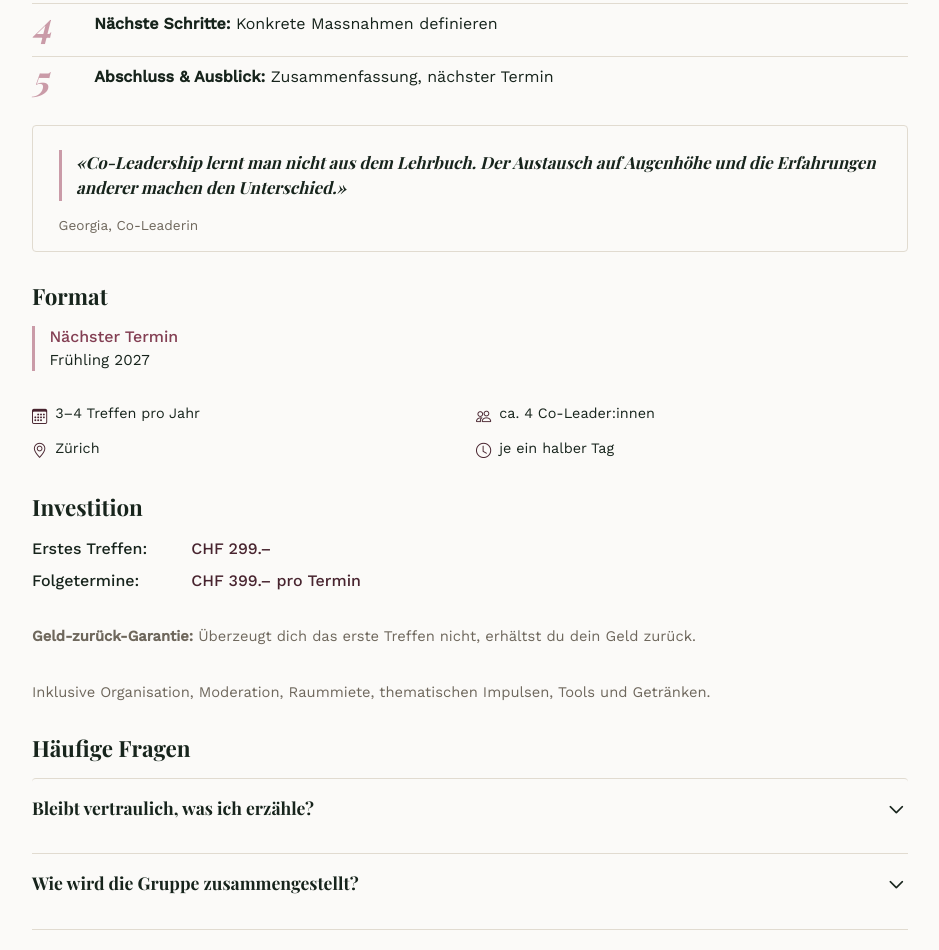
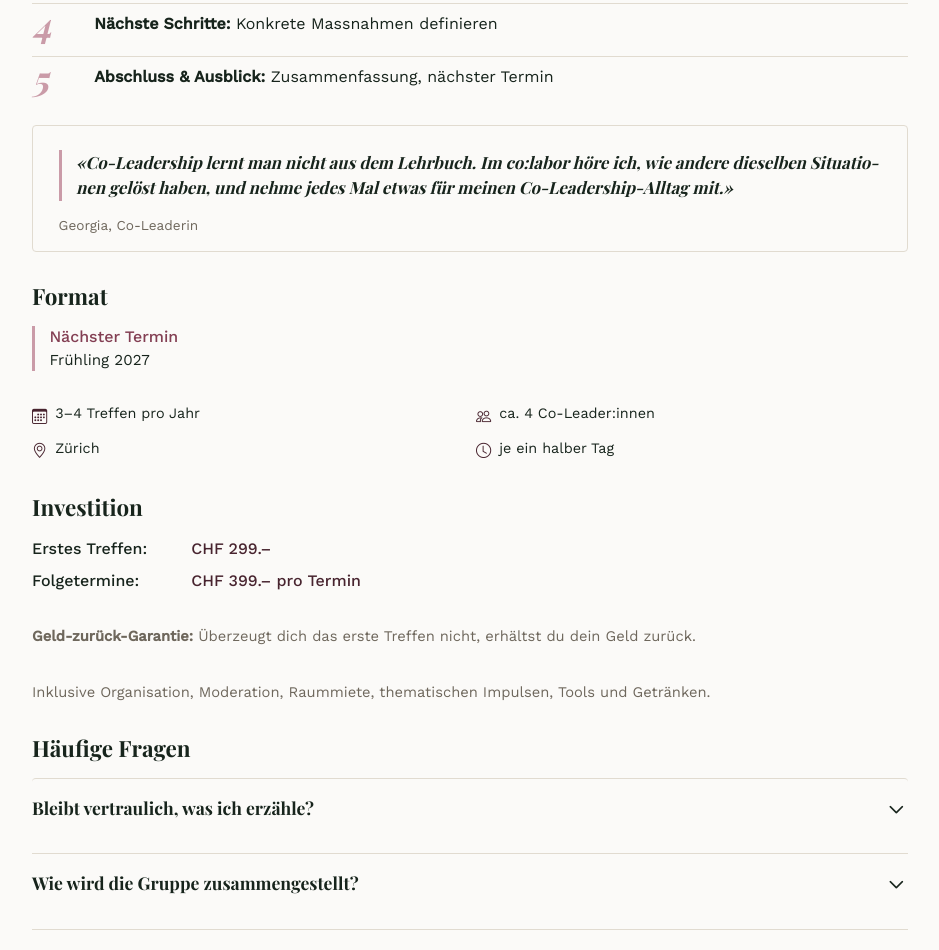
Before and after one commit to nadjamauchle/nadja-mauchle-webseite, a plain HTML site: page angebot/colabor/index.html in a window 1280 px wide. Shown: the part 2265-3215 px from the top of the page, without its empty margins (170-1109 px from the left). Drawn offline with nearby package versions, Linux system fonts and the light colour scheme; a web font is replaced by a local one.

Commit message:
co:labor: Zitat von Georgia konkretisiert
Co-Authored-By: Claude Opus 5.5 <noreply@anthropic.com>

```diff
--- a/angebot/colabor/index.html
+++ b/angebot/colabor/index.html
@@ -126,7 +126,7 @@
       </div>
 
       <div class="testimonial-card">
-        <blockquote class="testimonial-quote">«Co-Leadership lernt man nicht aus dem Lehrbuch. Der Austausch auf Augenhöhe und die Erfahrungen anderer machen den Unterschied.»</blockquote>
+        <blockquote class="testimonial-quote">«Co-Leadership lernt man nicht aus dem Lehrbuch. Im co:labor höre ich, wie andere dieselben Situationen gelöst haben, und nehme jedes Mal etwas für meinen Co-Leadership-Alltag mit.»</blockquote>
         <p class="testimonial-source">Georgia, Co-Leaderin</p>
       </div>
 
```
Also changed, not shown: index.html (+1 -1 lines).
